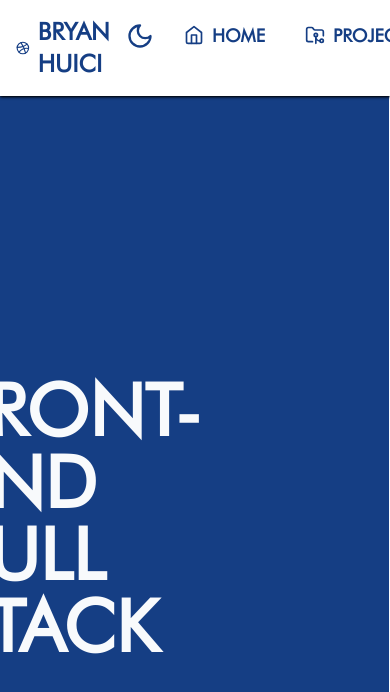
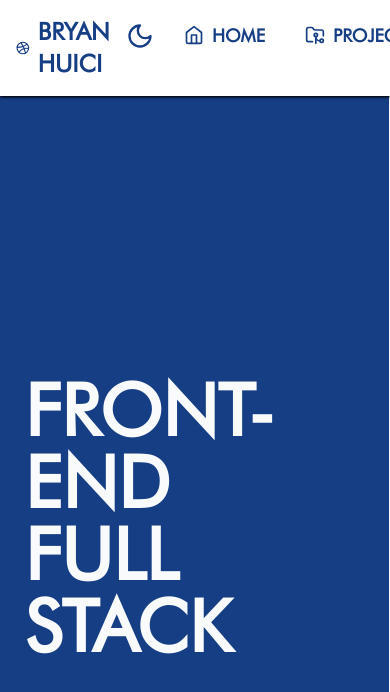
Before and after one commit to ballinyouup/bryan-huici-portfolio, a Next.js app: page / in a window 390 px wide. Shown: the top 692 px of the page. Built offline with nearby package versions, Linux system fonts and the light colour scheme; what prettier-plugin-tailwindcss would draw is missing.

Commit message:
centered text for mobile

```diff
--- a/src/app/animated-items.tsx
+++ b/src/app/animated-items.tsx
@@ -57,7 +57,7 @@ const AnimatedItems = () => {
                 }}
                 className="absolute -left-10 top-[80%] z-10 h-1/5 bg-primary"
             />
-            <motion.span
+            <motion.div
                 animate={{
                     opacity: [0, 1],
                     left: ['0%', '25%'],
@@ -66,12 +66,11 @@ const AnimatedItems = () => {
                     delay: 2,
                     duration: 2,
                 }}
-                className="absolute left-1/4 top-1/2 z-30 -translate-x-1/2 -translate-y-1/2 text-7xl font-bold uppercase text-primary-foreground"
+                className="absolute top-1/2 z-30 flex -translate-x-1/4 -translate-y-1/2 flex-col text-7xl font-bold uppercase text-primary-foreground md:left-1/4 md:w-fit md:-translate-x-1/2"
             >
-                Front-end
-                <br />
-                Full stack
-            </motion.span>
+                <span>Front-end</span>
+                <span>Full stack</span>
+            </motion.div>
             <motion.div
                 animate={{
                     left: ['0%', '100%'],
```
